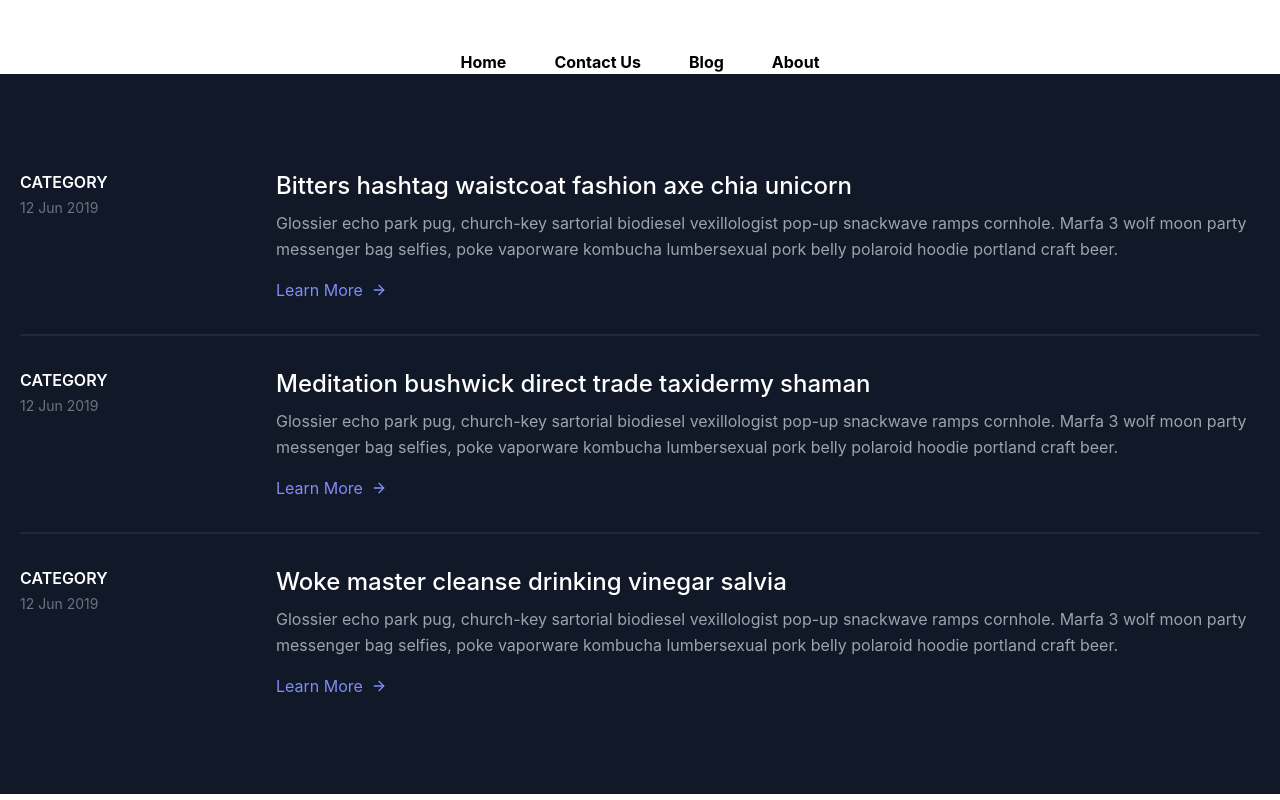
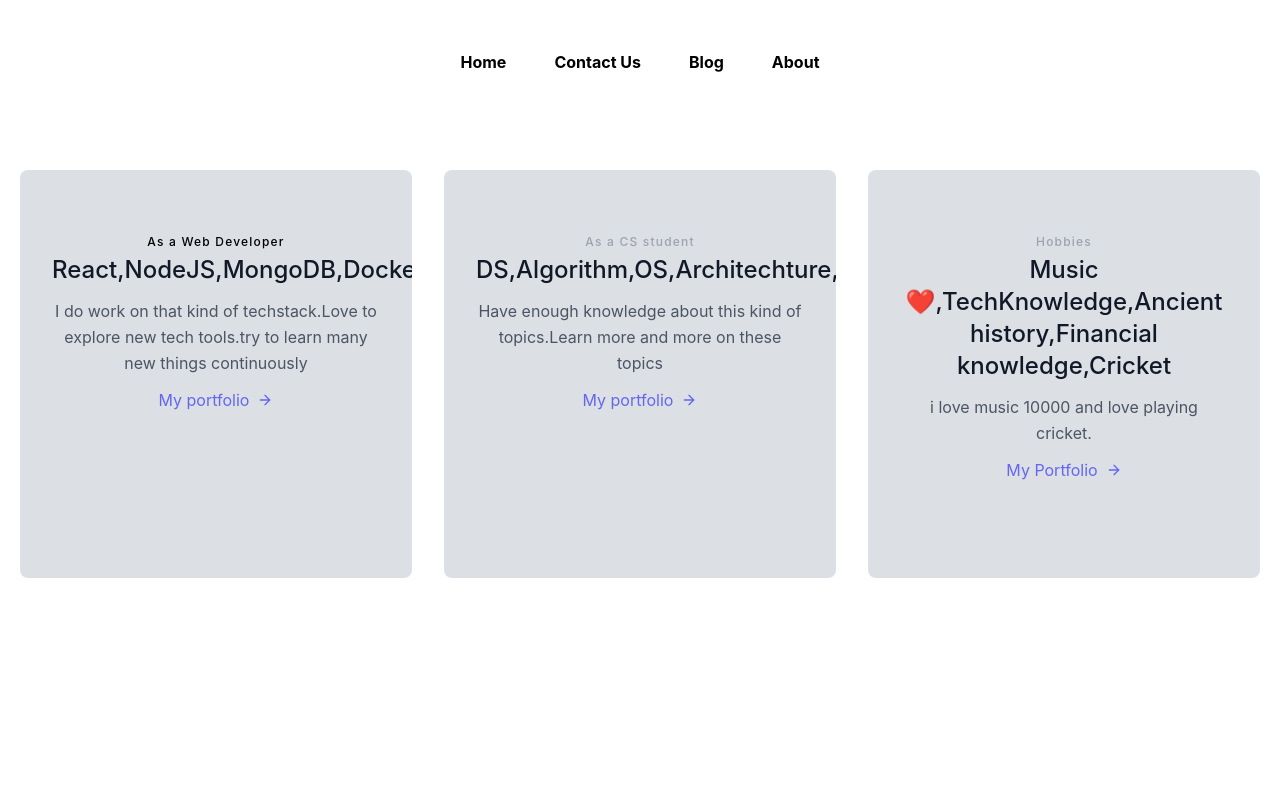
Before and after one commit to Soumya-9641/techoverflow, a Next.js app: page /about in a window 1280 px wide. Built offline with nearby package versions, Linux system fonts and the light colour scheme.

Commit message:
design about me page

```diff
--- a/package.json
+++ b/package.json
@@ -17,6 +17,7 @@
     "next": "12.2.3",
     "react": "18.2.0",
     "react-dom": "18.2.0",
+    "react-icons": "^4.8.0",
     "react-infinite-scroll-component": "^6.1.0"
   },
   "devDependencies": {
--- a/pages/about.js
+++ b/pages/about.js
@@ -1,57 +1,58 @@
 import React from 'react'
 import style from "../styles/About.module.css"
+import Link from 'next/link'
 const About = () => {
   return (
     <div>
-    <section className="text-gray-400 bg-gray-900 body-font overflow-hidden">
-  <div className="container px-5 py-24 mx-auto">
-    <div className="-my-8 divide-y-2 divide-gray-800">
-      <div className="py-8 flex flex-wrap md:flex-nowrap">
-        <div className="md:w-64 md:mb-0 mb-6 flex-shrink-0 flex flex-col">
-          <span className="font-semibold title-font text-white">CATEGORY</span>
-          <span className="mt-1 text-gray-500 text-sm">12 Jun 2019</span>
-        </div>
-        <div className="md:flex-grow">
-          <h2 className="text-2xl font-medium text-white title-font mb-2">Bitters hashtag waistcoat fashion axe chia unicorn</h2>
-          <p className="leading-relaxed">Glossier echo park pug, church-key sartorial biodiesel vexillologist pop-up snackwave ramps cornhole. Marfa 3 wolf moon party messenger bag selfies, poke vaporware kombucha lumbersexual pork belly polaroid hoodie portland craft beer.</p>
-          <a className="text-indigo-400 inline-flex items-center mt-4">Learn More
-            <svg className="w-4 h-4 ml-2" viewBox="0 0 24 24" stroke="currentColor" stroke-width="2" fill="none" stroke-linecap="round" stroke-linejoin="round">
+    <section class="text-gray-600 body-font">
+  <div class="container px-5 py-24 mx-auto">
+    <div class="flex flex-wrap -m-4">
+      <div class="p-4 lg:w-1/3">
+        <div class="h-full bg-gray-300 bg-opacity-75 px-8 pt-16 pb-24 rounded-lg overflow-hidden text-center relative">
+          <h2 class="tracking-widest text-xs title-font font-medium text-black mb-1">As a Web Developer</h2>
+          <h1 class="title-font sm:text-2xl text-xl font-medium text-gray-900 mb-3">React,NodeJS,MongoDB,Docker,K8S</h1>
+          <p class="leading-relaxed mb-3">I do work on that kind of techstack.Love to explore new tech tools.try to learn many new things continuously</p>
+          <Link href="https://dulcet-brigadeiros-b04f49.netlify.app/" target="_blank">
+          <a class="text-indigo-500 inline-flex items-center">My portfolio
+            <svg class="w-4 h-4 ml-2" viewBox="0 0 24 24" stroke="currentColor" stroke-width="2" fill="none" stroke-linecap="round" stroke-linejoin="round">
               <path d="M5 12h14"></path>
               <path d="M12 5l7 7-7 7"></path>
             </svg>
           </a>
+          </Link>
+
         </div>
       </div>
-      <div className="py-8 flex border-t-2 border-gray-800 flex-wrap md:flex-nowrap">
-        <div className="md:w-64 md:mb-0 mb-6 flex-shrink-0 flex flex-col">
-          <span className="font-semibold title-font text-white">CATEGORY</span>
-          <span className="mt-1 text-gray-500 text-sm">12 Jun 2019</span>
-        </div>
-        <div className="md:flex-grow">
-          <h2 className="text-2xl font-medium text-white title-font mb-2">Meditation bushwick direct trade taxidermy shaman</h2>
-          <p className="leading-relaxed">Glossier echo park pug, church-key sartorial biodiesel vexillologist pop-up snackwave ramps cornhole. Marfa 3 wolf moon party messenger bag selfies, poke vaporware kombucha lumbersexual pork belly polaroid hoodie portland craft beer.</p>
-          <a className="text-indigo-400 inline-flex items-center mt-4">Learn More
-            <svg className="w-4 h-4 ml-2" viewBox="0 0 24 24" stroke="currentColor" stroke-width="2" fill="none" stroke-linecap="round" stroke-linejoin="round">
+      <div class="p-4 lg:w-1/3">
+        <div class="h-full bg-gray-300 bg-opacity-75 px-8 pt-16 pb-24 rounded-lg overflow-hidden text-center relative">
+          <h2 class="tracking-widest text-xs title-font font-medium text-gray-400 mb-1">As a CS student</h2>
+          <h1 class="title-font sm:text-2xl text-xl font-medium text-gray-900 mb-3">DS,Algorithm,OS,Architechture,c/c++JS</h1>
+          <p class="leading-relaxed mb-3">Have enough knowledge about this kind of topics.Learn more and more on these topics</p>
+          <Link href="https://dulcet-brigadeiros-b04f49.netlify.app/" target="_blank" >
+          <a class="text-indigo-500 inline-flex items-center">My portfolio
+            <svg class="w-4 h-4 ml-2" viewBox="0 0 24 24" stroke="currentColor" stroke-width="2" fill="none" stroke-linecap="round" stroke-linejoin="round">
               <path d="M5 12h14"></path>
               <path d="M12 5l7 7-7 7"></path>
             </svg>
           </a>
+          </Link>
+
         </div>
       </div>
-      <div className="py-8 flex border-t-2 border-gray-800 flex-wrap md:flex-nowrap">
-        <div className="md:w-64 md:mb-0 mb-6 flex-shrink-0 flex flex-col">
-          <span className="font-semibold title-font text-white">CATEGORY</span>
-          <span className="mt-1 text-gray-500 text-sm">12 Jun 2019</span>
-        </div>
-        <div className="md:flex-grow">
-          <h2 className="text-2xl font-medium text-white title-font mb-2">Woke master cleanse drinking vinegar salvia</h2>
-          <p className="leading-relaxed">Glossier echo park pug, church-key sartorial biodiesel vexillologist pop-up snackwave ramps cornhole. Marfa 3 wolf moon party messenger bag selfies, poke vaporware kombucha lumbersexual pork belly polaroid hoodie portland craft beer.</p>
-          <a className="text-indigo-400 inline-flex items-center mt-4">Learn More
-            <svg className="w-4 h-4 ml-2" viewBox="0 0 24 24" stroke="currentColor" stroke-width="2" fill="none" stroke-linecap="round" stroke-linejoin="round">
+      <div class="p-4 lg:w-1/3">
+        <div class="h-full bg-gray-300 bg-opacity-75 px-8 pt-16 pb-24 rounded-lg overflow-hidden text-center relative">
+          <h2 class="tracking-widest text-xs title-font font-medium text-gray-400 mb-1">Hobbies</h2>
+          <h1 class="title-font sm:text-2xl text-xl font-medium text-gray-900 mb-3">Music❤️,TechKnowledge,Ancient history,Financial knowledge,Cricket</h1>
+          <p class="leading-relaxed mb-3">i love music 10000 and love playing cricket.</p>
+          <Link href="https://dulcet-brigadeiros-b04f49.netlify.app/" target="_blank">
+          <a class="text-indigo-500 inline-flex items-center">My Portfolio
+            <svg class="w-4 h-4 ml-2" viewBox="0 0 24 24" stroke="currentColor" stroke-width="2" fill="none" stroke-linecap="round" stroke-linejoin="round">
               <path d="M5 12h14"></path>
               <path d="M12 5l7 7-7 7"></path>
             </svg>
           </a>
+          </Link>
+
         </div>
       </div>
     </div>
--- a/pages/blogpost/[_id].js
+++ b/pages/blogpost/[_id].js
@@ -4,27 +4,59 @@
 import createblog from "../models/createblog"
 import mongoose from 'mongoose';
 import * as fs from "fs";
+import { AiOutlineHeart } from 'react-icons/ai';
+
 const slug = ({Blog}) => {
   console.log(Blog)
- // const [blog,setBlog] = useState(props.myBlog);
- // const router = useRouter();
- // const {slug}=router.query;
-  // useEffect(() => {
+  const [like, setLike] = useState(0)
+  const handleClick=(e)=>{
+      setLike(++like);
+  }
 
 
+  return (
+    <>
+      <section className="text-gray-600 body-font">
+  <div className="container px-5 py-24 mx-auto flex flex-wrap">
 
-  // }, [router.isReady])
+    <h2 className="sm:text-3xl text-2xl text-gray-400 font-medium title-font mt-8 md:w-1/4">{Blog.title}</h2>
+
+    {/* <div className="md:w-3/5 md:pl-6">
+      <p className="leading-relaxed text-base">Taxidermy bushwick celiac master cleanse microdosing seitan. Fashion axe four dollar toast truffaut, direct trade kombucha brunch williamsburg keffiyeh gastropub tousled squid meh taiyaki drinking vinegar tacos.</p>
+      <div className="flex md:mt-4 mt-6">
+        <button className="inline-flex text-white bg-indigo-500 border-0 py-1 px-4 focus:outline-none hover:bg-indigo-600 rounded">Button</button>
+        <a className="text-indigo-500 inline-flex items-center ml-4">Learn More
+          <svg fill="none" stroke="currentColor" stroke-linecap="round" stroke-linejoin="round" stroke-width="2" className="w-4 h-4 ml-2" viewBox="0 0 24 24">
+            <path d="M5 12h14M12 5l7 7-7 7"></path>
+          </svg>
+        </a>
+      </div>
+    </div> */}
+
+    <div className="md:w-1/2 md:pr-12 md:py-8 md:border-r md:border-b-0 mb-10 md:mb-0 pb-10 border-b border-gray-200">
+      <h1 className="sm:text-3xl text-2xl font-medium title-font mb-2 text-gray-400">Content</h1>
+      <p className="leading-relaxed text-base text-white">{Blog.content}.</p>
+
+    </div>
+    <div className='flex flex-col xl:w-1/4 lg:w-1/2 md:w-full px-8 py-6 border-l-2 border-gray-200 border-opacity-60'>
+    <div className="">
+        <h2 className="text-lg sm:text-xl text-gray-400 font-medium title-font mb-2">Author</h2>
+        <p className="leading-relaxed text-white text-base mb-4">{Blog.author}.</p>
+        <AiOutlineHeart onClick={handleClick} className='cursor-pointer bg-red-500 rounded-xl'/>
+        <p>{like}</p>
+      </div>
+      <div className="">
+        <h2 className="text-lg sm:text-xl text-gray-400 font-medium title-font mb-2">TechStack</h2>
+        <p className="leading-relaxed text-white text-base mb-4">{Blog.tech}</p>
+
+      </div>
+    </div>
 
 
-  return (<div>
-    <main className={styles1.blog} >
-    <h1>{Blog && Blog.title}</h1>
-    <hr />
-    <div className={styles1.content}>
-     {Blog && Blog.content}
-    </div>
-    </main>
-    </div>
+</div>
+
+</section>
+    </>
   );
 };
 // export async function getStaticPaths() {
--- a/pages/index.js
+++ b/pages/index.js
@@ -4,7 +4,9 @@
 //import Nav from './Nav.js';
 import homeimg from "../public/homeimg.jpg";
 import Link from 'next/link';
-export default function Home() {
+import createblog from "./models/createblog"
+import mongoose from 'mongoose';
+export default function Home({blogs}) {
 
   return (
     <div className={styles.container}>
@@ -48,33 +50,14 @@
       /> */}
       <section id='showblog'>
       <div className={styles.grid}>
-        <a href="https://techbootcamps.utexas.edu/blog/best-ways-to-learn-javascript/" className={styles.card}>
-          <h2>How to learn JavaScript in 2022 &rarr;</h2>
-          <p>JavaScript is the language to create a logic and design a the web.</p>
+            {blogs && blogs.map((BlogItem)=>{
+
+        return <a key={BlogItem._id} href={`/blogpost/${BlogItem._id}`} className={styles.card}>
+          <h2>{BlogItem.title} &rarr;</h2>
+
+          <p>{BlogItem.content.substr(0,100)}</p>
         </a>
-
-        <a href="https://radixweb.com/blog/nextjs-vs-react" className={styles.card}>
-          <h2>React vs React with Next.js &rarr;</h2>
-          <p>Advantages of using next.js istead of react</p>
-        </a>
-
-        <a
-          href="https://kenzie.snhu.edu/blog/front-end-vs-back-end-whats-the-difference/#:~:text=Front%20and%20back%20end%20developers,see%20(the%20server%20side)."
-          className={styles.card}
-        >
-          <h2>Frontend vs backend &rarr;</h2>
-          <p>How Frontend and Backend contribute in a website to run a effective functionality website.</p>
-        </a>
-
-        <a
-          href="https://blog.back4app.com/front-end-and-back-end-frameworks/"
-          className={styles.card}
-        >
-          <h2>All frameworks of Frontend and Backend  &rarr;</h2>
-          <p>
-            Here all types of Frontend and Backend framework is describe shortly.
-          </p>
-        </a>
+      })}
       </div>
       </section>
     </main>
@@ -92,5 +75,17 @@
       </a>
     </footer>
   </div>
+
   )
 }
+export async function getServerSideProps(context) {
+
+  if(!mongoose.connections[0].readyState){
+    await mongoose.connect("mongodb://localhost:27017/blogspot")
+  }
+  let blogs = await createblog.find()
+  //console.log(blogs)
+  return {
+    props: {blogs:JSON.parse(JSON.stringify(blogs))}, // will be passed to the page component as props
+  }
+}
--- a/styles/BlogPost.module.css
+++ b/styles/BlogPost.module.css
@@ -4,7 +4,7 @@
   flex: 1;
   display: flex;
   flex-direction: column;
-  justify-content: center;
+
   align-items: center;
   }
   .content{
```
Also changed, not shown: 2 other files (tests, documents, lock files or other folders).
